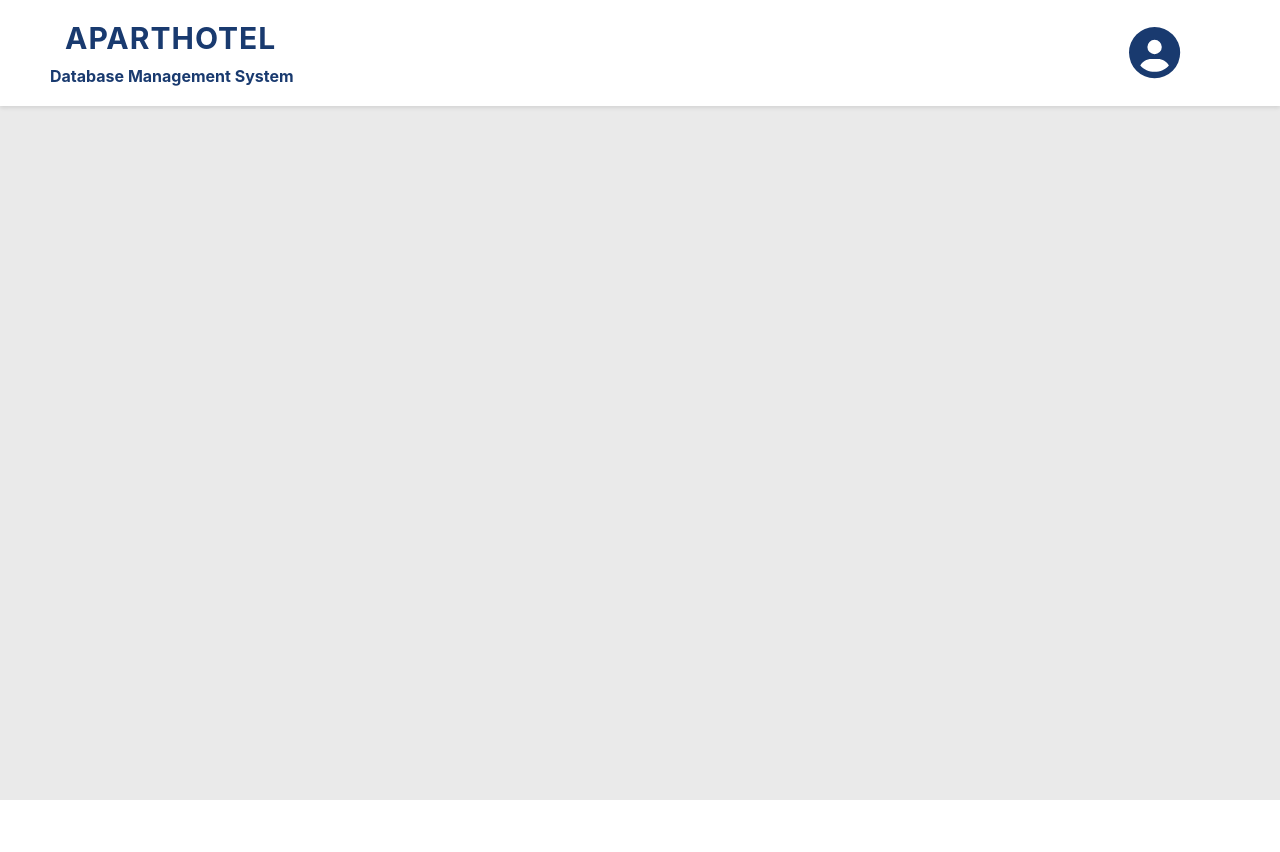
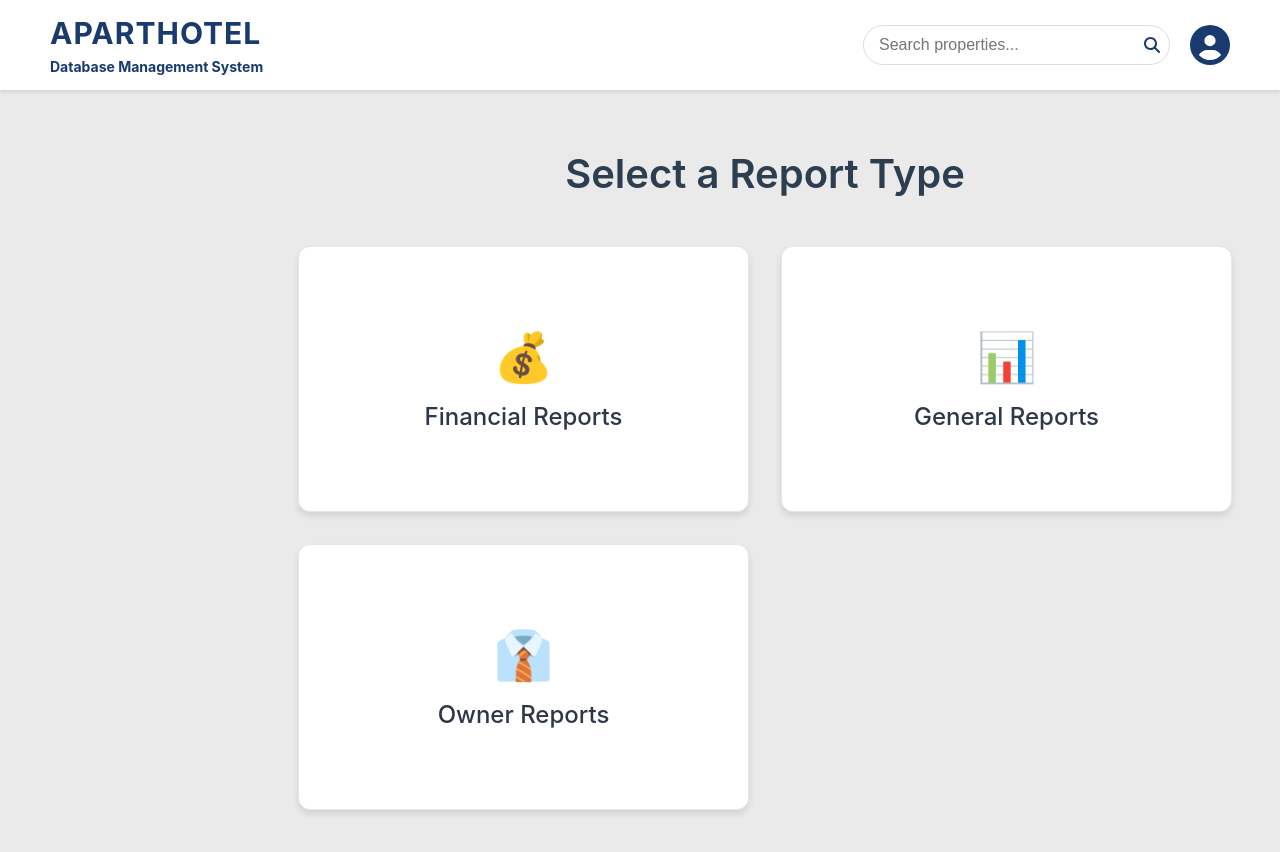
Before and after one commit to almedinakatkic/aparthotel-system, a React (Create React App) app in the folder client/: page /reports in a window 1280 px wide. Shown: the top 852 px of the page. Before the commit the page ends 800 px from the top, so only its background shows below. Built offline with nearby package versions, Linux system fonts and the light colour scheme; sample sign-in values are in the browser's storage; what @react-pdf/renderer would draw is missing.

Commit message:
Add reports page and update sidebar navigation

```diff
--- a/client/src/App.js
+++ b/client/src/App.js
@@ -16,6 +16,7 @@ import CreatePropertyGroup from './pages/CreatePropertyGroup';
 import PropertyGroupManagement from './pages/PropertyGroupManagement';
 import CreateUnit from './pages/CreateUnit';
 import UnitManagement from './pages/UnitManagement';
+import Reports from './pages/Reports';
 import './App.css';
 
 function AppContent() {
@@ -66,6 +67,16 @@ function AppContent() {
                 </ProtectedRoute>
               }
             />
+
+            <Route
+              path="/reports"
+              element={
+                <ProtectedRoute>
+                  <Reports />
+                </ProtectedRoute>
+              }
+            />
+
             <Route
               path="/create-booking"
               element={
--- a/client/src/assets/styles/navbar.css
+++ b/client/src/assets/styles/navbar.css
@@ -1,91 +1,182 @@
+/* Navbar Base Styles */
 .navbar {
     display: flex;
     justify-content: space-between;
     align-items: center;
-    padding: 20px 50px 20px 50px;
+    padding: 20px 50px;
     background-color: #fff;
     box-shadow: 0 2px 4px rgba(0, 0, 0, 0.1);
-    position: sticky;
+    position: fixed;
     top: 0;
+    left: 0;
+    right: 0;
     z-index: 1000;
+    height: 50px;
 }
 
-.block {
-    display: block;
+body {
+    padding-top: 90px;
+}
+
+/* Logo Styles */
+.navbar-logo {
+    display: flex;
+    flex-direction: column;
 }
 
 .logo-text {
     font-size: 30px;
-    font-weight: bolder;;
     font-weight: bold;
     color: #193A6F;
     letter-spacing: 1px;
-    margin-left: 15px;
     margin-bottom: -10px;
 }
 
 .logo-text-lowercase {
-    margin-left: -100px;
     color: #193A6F;
     font-weight: bold;
+    font-size: 14px;
 }
 
-.navbar-search {
+/* Right Section */
+.navbar-right-section {
     display: flex;
-    flex-grow: 1;
-    margin: 0 10px 0 100px;
-
+    align-items: center;
+    gap: 20px;
 }
 
-.search-input {
-    background-color:#f0f0f0;
-    width: 80%;
-    height: 30px;
-    padding: 0.5rem 1rem;
-    border: 1px solid #aeaeae;
-    border-radius: 10px 0 0 10px;
-    font-size: 20px;
-    outline: none;
-    margin-left: 25px;
+/* Search Container */
+.navbar-search-container {
+    position: relative;
 }
 
-.search-button {
-    padding: 5px;;
-    background-color: #193A6F;
-    color: white;
-    border: none;
-    border-radius: 0 4px 4px 0;
-    cursor: pointer;
+.search-form {
     display: flex;
-    align-items: center;
-    justify-content: center;
-    width: 100px;
-    font-size: 18px;
-    border-top-right-radius: 10px;
-    border-bottom-right-radius: 10px;
-    transition: background-color 0.3s;
 }
 
-.search-button:active{
-    background-color: #e69c2d;
-}
-
-.navbar-profile {
+.search-input-container {
+    position: relative;
     display: flex;
     align-items: center;
 }
 
+.search-input {
+    width: 250px;
+    padding: 10px 40px 10px 15px;
+    border: 1px solid #ddd;
+    border-radius: 20px;
+    font-size: 1rem;
+    outline: none;
+    transition: all 0.3s ease;
+}
+
+.search-input:focus {
+    border-color: #193A6F;
+    box-shadow: 0 0 0 2px rgba(25, 58, 111, 0.2);
+}
+
+.search-icon-button {
+    position: absolute;
+    right: 10px;
+    background: none;
+    border: none;
+    cursor: pointer;
+    color: #193A6F;
+    padding: 0;
+}
+
+.search-icon {
+    font-size: 1rem;
+}
+
+.clear-search {
+    position: absolute;
+    right: 35px;
+    background: none;
+    border: none;
+    cursor: pointer;
+    color: #999;
+    padding: 0;
+}
+
+.clear-search:hover {
+    color: #666;
+}
+
+/* Search Dropdown */
+.search-dropdown {
+    position: absolute;
+    top: 100%;
+    right: 0;
+    width: 300px;
+    background-color: white;
+    border-radius: 8px;
+    box-shadow: 0 4px 12px rgba(0, 0, 0, 0.15);
+    padding: 15px;
+    margin-top: 5px;
+    z-index: 1001;
+}
+
+.search-filter-options {
+    display: flex;
+    gap: 8px;
+    margin-bottom: 15px;
+}
+
+.filter-btn {
+    padding: 6px 12px;
+    border: 1px solid #ddd;
+    border-radius: 20px;
+    background: none;
+    cursor: pointer;
+    font-size: 0.85rem;
+    transition: all 0.2s ease;
+}
+
+.filter-btn:hover {
+    background-color: #f0f0f0;
+}
+
+.filter-btn.active {
+    background-color: #193A6F;
+    color: white;
+    border-color: #193A6F;
+}
+
+.recent-searches h4 {
+    margin: 0 0 10px 0;
+    font-size: 0.9rem;
+    color: #666;
+}
+
+.recent-searches ul {
+    list-style: none;
+    padding: 0;
+    margin: 0;
+}
+
+.recent-searches li {
+    padding: 8px 0;
+    cursor: pointer;
+    border-bottom: 1px solid #eee;
+    font-size: 0.9rem;
+}
+
+.recent-searches li:hover {
+    color: #193A6F;
+    background-color: #f9f9f9;
+}
+
+/* Profile Styles */
 .profile-icon {
-    font-size: 3.2rem;
+    font-size: 2.5rem;
     color: #193A6F;
     cursor: pointer;
-    margin-right: 50px;
-    margin-left: -10px;
+    transition: color 0.2s;
 }
 
 .profile-icon:hover {
     color: #e69c2d;
-    border-color: #e69c2d;
 }
 
 /* Responsive design */
@@ -93,14 +184,26 @@
     .navbar {
         flex-direction: column;
         padding: 1rem;
+        height: auto;
     }
 
-    .navbar-search {
-        width: 100%;
-        margin: 1rem 0;
+    body {
+        padding-top: 150px;
     }
 
-    .navbar-logo {
-        margin-bottom: 0.5rem;
+    .navbar-right-section {
+        width: 100%;
+        justify-content: flex-end;
+        margin-top: 10px;
+    }
+
+    .search-input {
+        width: 200px;
+    }
+
+    .search-dropdown {
+        width: calc(100% - 30px);
+        left: 15px;
+        right: 15px;
     }
 }
--- /dev/null
+++ b/client/src/assets/styles/reports.css
@@ -0,0 +1,64 @@
+.reports-selection-container {
+  max-width: 1200px;
+  margin: 0 auto;
+  padding: 2rem;
+  text-align: center;
+}
+
+.reports-title {
+  color: #2c3e50;
+  margin-bottom: 2rem;
+  font-size: 2.5rem;
+  font-weight: 600;
+}
+
+.report-cards {
+  display: grid;
+  grid-template-columns: repeat(auto-fit, minmax(300px, 1fr));
+  gap: 2rem;
+  padding: 1rem;
+}
+
+.report-card {
+  background: white;
+  border-radius: 12px;
+  padding: 2rem;
+  box-shadow: 0 4px 6px rgba(0, 0, 0, 0.1);
+  transition: all 0.3s ease;
+  cursor: pointer;
+  display: flex;
+  flex-direction: column;
+  align-items: center;
+  justify-content: center;
+  min-height: 200px;
+  border: 1px solid #e2e8f0;
+}
+
+.report-card:hover {
+  transform: translateY(-5px);
+  box-shadow: 0 10px 20px rgba(0, 0, 0, 0.15);
+  border-color: #4299e1;
+}
+
+.report-icon {
+  font-size: 3rem;
+  margin-bottom: 1rem;
+}
+
+.report-name {
+  color: #2d3748;
+  font-size: 1.5rem;
+  font-weight: 500;
+  margin: 0;
+}
+
+/* Responsive adjustments */
+@media (max-width: 768px) {
+  .report-cards {
+    grid-template-columns: 1fr;
+  }
+
+  .reports-title {
+    font-size: 2rem;
+  }
+}
--- a/client/src/components/Navbar.js
+++ b/client/src/components/Navbar.js
@@ -1,12 +1,60 @@
-import React from 'react';
+import React, { useState, useRef, useEffect } from 'react';
 import '../assets/styles/navbar.css';
 import { FontAwesomeIcon } from '@fortawesome/react-fontawesome';
-import { faCircleUser } from '@fortawesome/free-solid-svg-icons';
+import { faCircleUser, faSearch, faTimes } from '@fortawesome/free-solid-svg-icons';
 import { useAuth } from '../context/AuthContext';
 import { useNavigate } from 'react-router-dom';
 
+const Navbar = () => {
+  const [showSearchDropdown, setShowSearchDropdown] = useState(false);
+  const [searchQuery, setSearchQuery] = useState('');
+  const [recentSearches, setRecentSearches] = useState([
+    'Beachfront apartments',
+    'Downtown luxury suites',
+    'Family rooms with kitchen',
+    'Monthly rentals'
+  ]);
+  const [filterOption, setFilterOption] = useState('recent');
+  const searchRef = useRef(null);
 
-const Navbar = () => {
+  const handleSearchClick = () => {
+    if (searchQuery.trim()) {
+      handleSearchSubmit(new Event('submit'));
+    } else {
+      setShowSearchDropdown(!showSearchDropdown);
+    }
+  };
+
+  const handleSearchSubmit = (e) => {
+    e.preventDefault();
+    if (searchQuery.trim()) {
+      if (!recentSearches.includes(searchQuery)) {
+        setRecentSearches([searchQuery, ...recentSearches].slice(0, 5));
+      }
+      console.log('Searching for:', searchQuery);
+      setSearchQuery('');
+      setShowSearchDropdown(false);
+    }
+  };
+
+  const handleRecentSearchClick = (term) => {
+    setSearchQuery(term);
+    // You could perform the search immediately when clicking a recent term
+  };
+
+  // Close dropdown when clicking outside
+  useEffect(() => {
+    const handleClickOutside = (event) => {
+      if (searchRef.current && !searchRef.current.contains(event.target)) {
+        setShowSearchDropdown(false);
+      }
+    };
+    document.addEventListener('mousedown', handleClickOutside);
+    return () => {
+      document.removeEventListener('mousedown', handleClickOutside);
+    };
+  }, []);
+
   return (
     <nav className="navbar">
       <div className="navbar-logo">
@@ -14,12 +62,78 @@ const Navbar = () => {
         <span className="logo-text-lowercase"><br/>Database Management System</span>
       </div>
 
-      <div className="navbar-profile">
-        <FontAwesomeIcon icon={faCircleUser} className="profile-icon" />
+      <div className="navbar-right-section">
+        <div className="navbar-search-container" ref={searchRef}>
+          <form onSubmit={handleSearchSubmit} className="search-form">
+            <div className="search-input-container">
+              <input
+                type="text"
+                value={searchQuery}
+                onChange={(e) => setSearchQuery(e.target.value)}
+                placeholder="Search properties..."
+                className="search-input"
+                onFocus={() => setShowSearchDropdown(true)}
+              />
+              <button
+                type="button"
+                className="search-icon-button"
+                onClick={handleSearchClick}
+              >
+                <FontAwesomeIcon icon={faSearch} className="search-icon" />
+              </button>
+              {searchQuery && (
+                <button
+                  type="button"
+                  className="clear-search"
+                  onClick={() => setSearchQuery('')}
+                >
+                  <FontAwesomeIcon icon={faTimes} />
+                </button>
+              )}
+            </div>
+          </form>
 
+          {showSearchDropdown && (
+            <div className="search-dropdown">
+              <div className="search-filter-options">
+                <button
+                  className={`filter-btn ${filterOption === 'recent' ? 'active' : ''}`}
+                  onClick={() => setFilterOption('recent')}
+                >
+                  Recent
+                </button>
+                <button
+                  className={`filter-btn ${filterOption === 'location' ? 'active' : ''}`}
+                  onClick={() => setFilterOption('location')}
+                >
+                  By Location
+                </button>
+                <button
+                  className={`filter-btn ${filterOption === 'alphabetical' ? 'active' : ''}`}
+                  onClick={() => setFilterOption('alphabetical')}
+                >
+                  A-Z
+                </button>
+              </div>
+
+              <div className="recent-searches">
+                <h4>Recent Searches</h4>
+                <ul>
+                  {recentSearches.map((search, index) => (
+                    <li key={index} onClick={() => handleRecentSearchClick(search)}>
+                      {search}
+                    </li>
+                  ))}
+                </ul>
+              </div>
+            </div>
+          )}
+        </div>
+
+        <div className="navbar-profile">
+          <FontAwesomeIcon icon={faCircleUser} className="profile-icon" />
+        </div>
       </div>
-
-
     </nav>
   );
 };
--- a/client/src/components/SidebarManager.js
+++ b/client/src/components/SidebarManager.js
@@ -34,14 +34,14 @@ const SidebarManager = () => (
           <span className="nav-text">Register User</span>
         </NavLink>
         <NavLink
-          to="/financial-reports"
+          to="/reports"
           className="nav-item"
           activeClassName="active-nav-item"
         >
           <span className="nav-icon"><FontAwesomeIcon icon={faFileInvoiceDollar} /></span>
-          <span className="nav-text">Financial Reports</span>
+          <span className="nav-text">Reports</span>
         </NavLink>
-        <NavLink
+        {/* <NavLink
           to="/general-reports"
           className="nav-item"
           activeClassName="active-nav-item"
@@ -56,7 +56,7 @@ const SidebarManager = () => (
         >
           <span className="nav-icon"><FontAwesomeIcon icon={faUserTie} /></span>
           <span className="nav-text">Owner Reports</span>
-        </NavLink>
+        </NavLink> */}
         <NavLink
           to="/manage-properties"
           className="nav-item"
@@ -81,6 +81,7 @@ const SidebarManager = () => (
           <span className="nav-icon"><FontAwesomeIcon icon={faCalendarCheck} /></span>
           <span className="nav-text">Booking Management</span>
         </NavLink>
+
       </nav>
     </div>
   </div>
--- /dev/null
+++ b/client/src/pages/Reports.js
@@ -0,0 +1,32 @@
+import { useNavigate } from 'react-router-dom';
+import '../assets/styles/reports.css';
+
+const ReportsSelection = () => {
+  const navigate = useNavigate();
+
+  const reportOptions = [
+    { name: 'Financial Reports', path: '/financial-reports', icon: '💰' },
+    { name: 'General Reports', path: '/general-reports', icon: '📊' },
+    { name: 'Owner Reports', path: '/owner-reports', icon: '👔' },
+  ];
+
+  return (
+    <div className="reports-selection-container">
+      <h1 className="reports-title">Select a Report Type</h1>
+      <div className="report-cards">
+        {reportOptions.map((report) => (
+          <div
+            key={report.name}
+            className="report-card"
+            onClick={() => navigate(report.path)}
+          >
+            <span className="report-icon">{report.icon}</span>
+            <h3 className="report-name">{report.name}</h3>
+          </div>
+        ))}
+      </div>
+    </div>
+  );
+};
+
+export default ReportsSelection;
```
